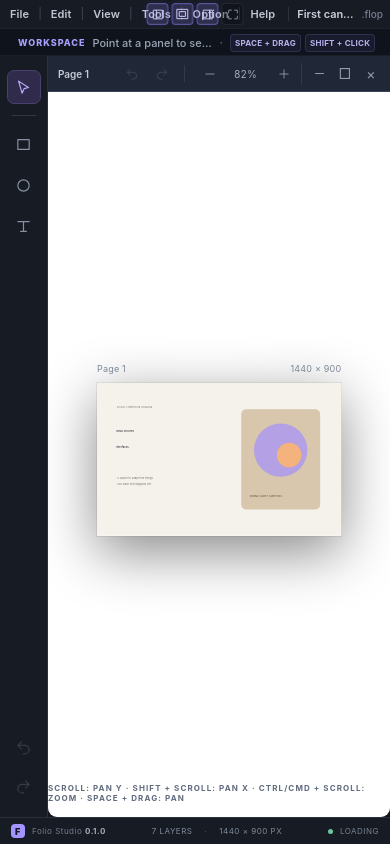
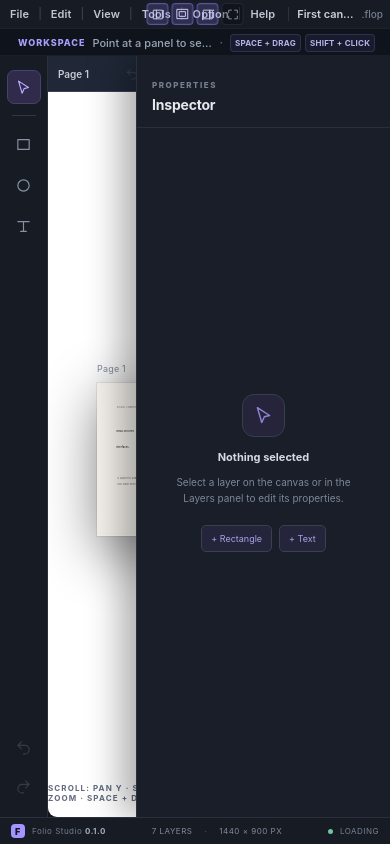
Before and after one commit to budapesservices-dotcom/folio-studio, a Preact app: page / in a window 390 px wide. Built offline with nearby package versions, Linux system fonts and the light colour scheme.

Commit message:
Support collapsible Inspector dock and responsive overlay

```diff
--- a/src/styles/global.css
+++ b/src/styles/global.css
@@ -240,8 +240,10 @@ button:focus-visible, input:focus-visible, textarea:focus-visible { outline: 2px
 
 .layers-panel, .inspector-panel { position: relative; z-index: 70; min-height: 0; background: var(--panel); }
 .layers-panel { grid-area: layers; display: flex; flex-direction: column; border-right: 1px solid var(--line); }
-.layers-panel.is-hidden { display: none; }
+.layers-panel.is-hidden, .inspector-panel.is-hidden { display: none; }
 .app-shell.layers-hidden { grid-template-columns: 58px 0 minmax(320px, 1fr) 292px; }
+.app-shell.inspector-hidden { grid-template-columns: 58px 240px minmax(320px, 1fr) 0; }
+.app-shell.layers-hidden.inspector-hidden { grid-template-columns: 58px 0 minmax(320px, 1fr) 0; }
 .panel-heading { display: flex; align-items: center; justify-content: space-between; min-height: 72px; padding: 13px 15px 11px; border-bottom: 1px solid #292f3b; }
 .panel-kicker { color: #777f90; font-size: 8px; font-weight: 800; letter-spacing: 1.5px; }
 .panel-heading h2 { margin: 4px 0 0; color: #e7e8ed; font-size: 14px; font-weight: 650; letter-spacing: -.2px; }
@@ -415,6 +417,8 @@ button:focus-visible, input:focus-visible, textarea:focus-visible { outline: 2px
 @media (max-width: 1120px) {
   .app-shell { grid-template-columns: 54px 210px minmax(300px, 1fr) 254px; }
   .app-shell.layers-hidden { grid-template-columns: 54px 0 minmax(300px, 1fr) 254px; }
+  .app-shell.inspector-hidden { grid-template-columns: 54px 210px minmax(300px, 1fr) 0; }
+  .app-shell.layers-hidden.inspector-hidden { grid-template-columns: 54px 0 minmax(300px, 1fr) 0; }
     }
 
 @media (max-width: 900px) {
@@ -424,7 +428,7 @@ button:focus-visible, input:focus-visible, textarea:focus-visible { outline: 2px
     grid-template-rows: 56px minmax(0, 1fr) 27px;
     grid-template-areas: "toolbar toolbar toolbar" "tools layers workspace" "footer footer footer";
   }
-  .inspector-panel { display: none; }
+  .inspector-panel { position: absolute; top: 56px; right: 0; bottom: 27px; z-index: 75; display: flex; flex-direction: column; width: 254px; min-height: 0; border-left: 1px solid var(--line); box-shadow: -14px 0 34px #0005; }
   .app-shell.layers-hidden { grid-template-columns: 54px 0 minmax(280px, 1fr); }
       .canvas-scroll-area { padding: 35px 22px 45px; }
 }
```
